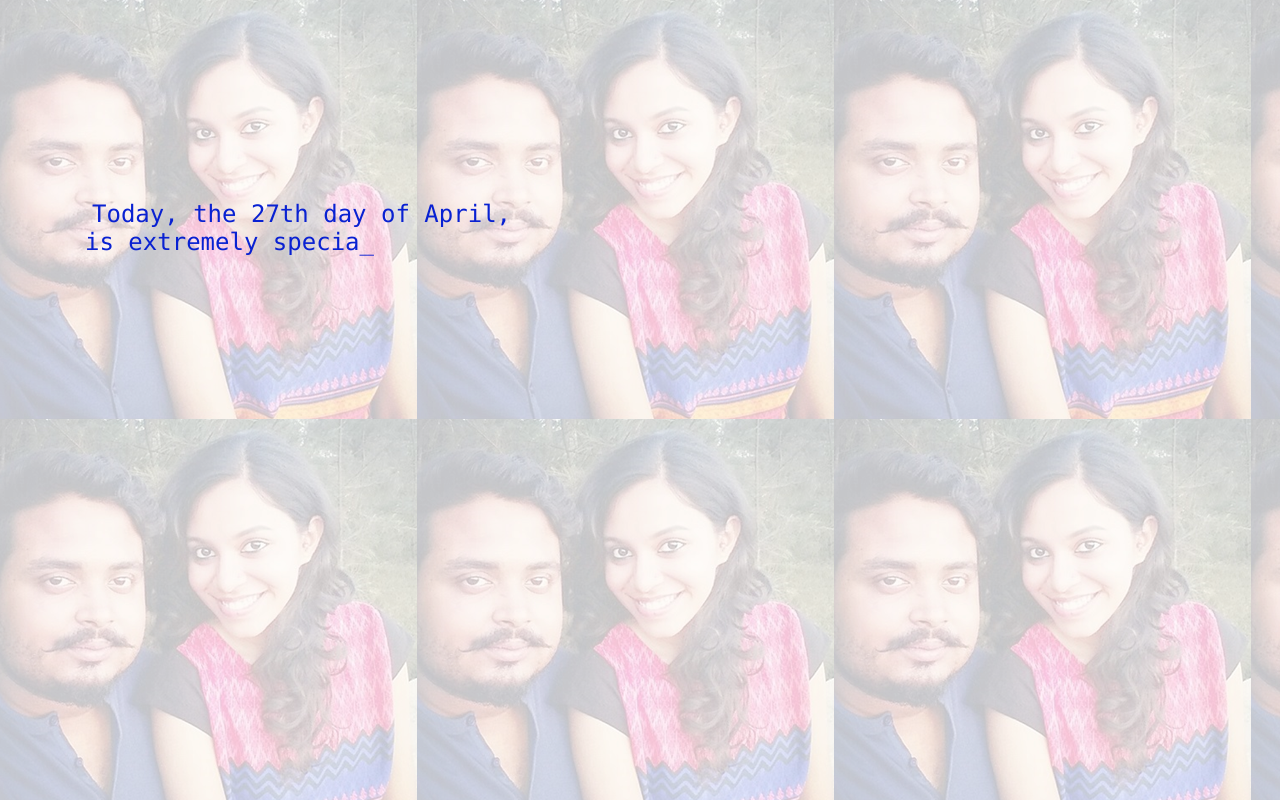
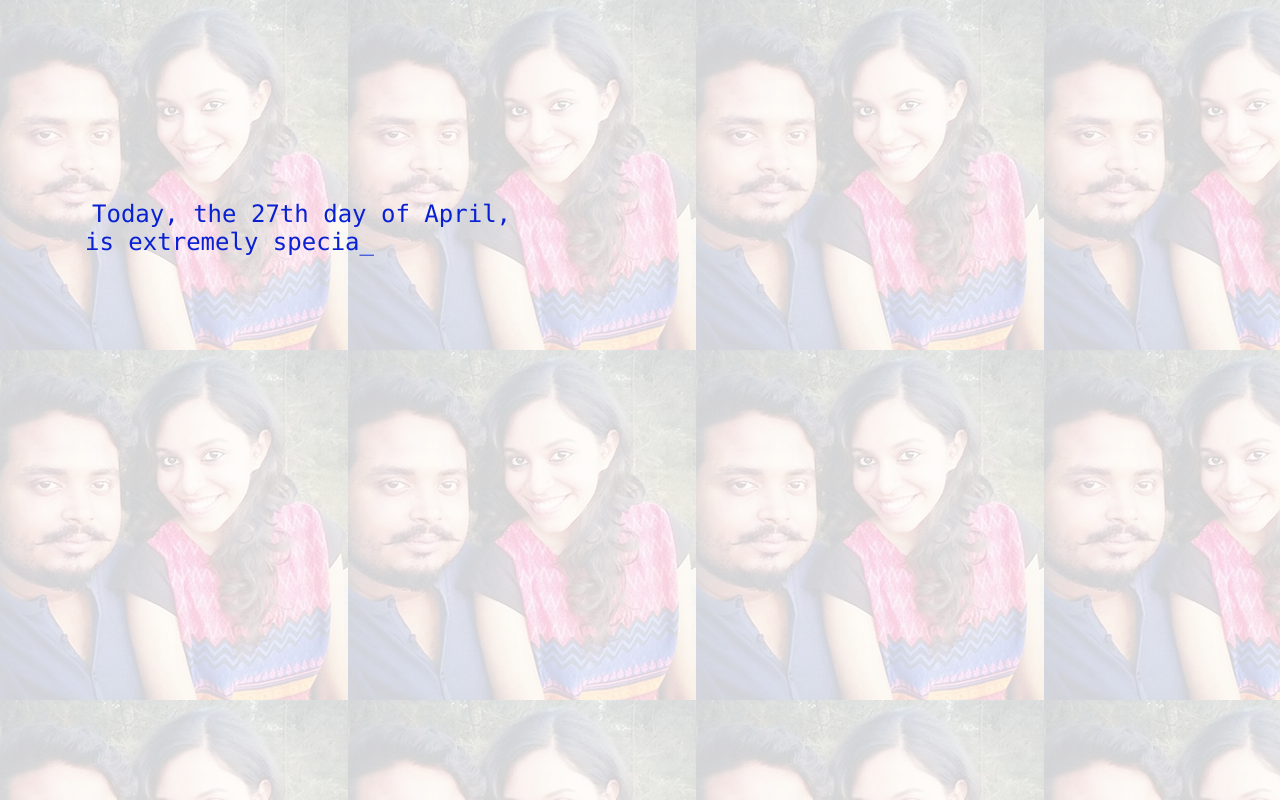
Before and after one commit to shwetathakur24/Bday, a plain HTML site: page index.html in a window 1280 px wide. Drawn offline with Linux system fonts and the light colour scheme.

Commit message:
Update default.css

```diff
--- a/css/default.css
+++ b/css/default.css
@@ -1,4 +1,4 @@
-body{margin:0;padding:0;background:url("Capture1.jpg");font-size:12px;overflow:auto}
+body{margin:0;padding:0;background:url("Capture.jpg");font-size:12px;overflow:auto}
 #mainDiv{width:100%;height:100%}
 #loveHeart{float:left;width:670px;height:625px}
 #garden{width:100%;height:100%}
```
